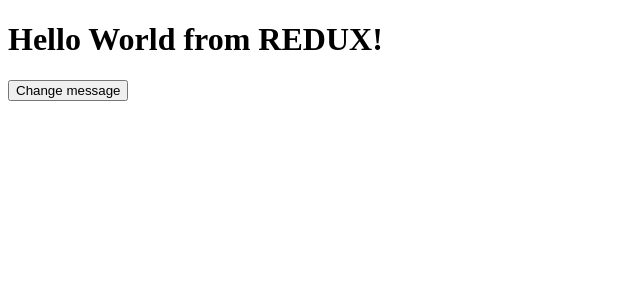
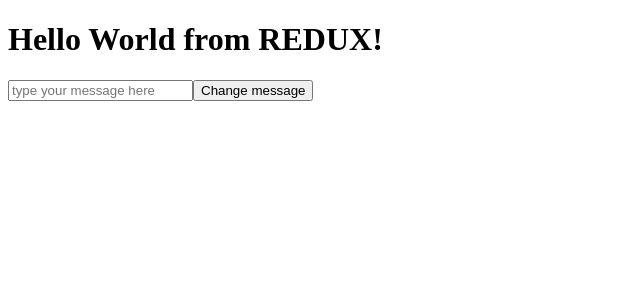
Before and after one commit to CraftAcademy/redux_demo_2020_03_17, a React (Create React App) app: page / in a window 1280 px wide. Shown: the top 300 px of the page, without its empty margins (0-640 px from the left). Built offline with nearby package versions, Linux system fonts and the light colour scheme.

Commit message:
adds input field to allow user generated greeting

```diff
--- a/src/App.jsx
+++ b/src/App.jsx
@@ -4,11 +4,13 @@
 const App = props => {
 
 	const changeMessage = () => {
-		props.dispatch({ type: '', payload: 'Hello from a function' })
+		let inputField = document.querySelector('input[name="new-message"]')
+		props.dispatch({ type: '', payload: inputField.value })
 	}
 	return (
 		<>
 			<h1>{props.message}</h1>
+			<input type="text" name="new-message" placeholder='type your message here'/>
 			<button
 				onClick={changeMessage}
 			>Change message
```
